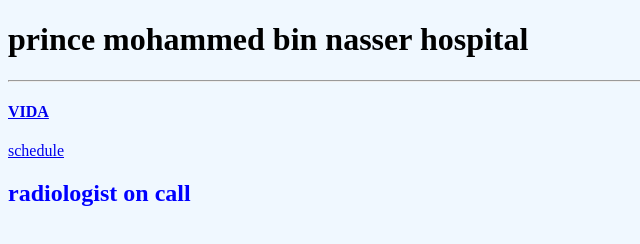
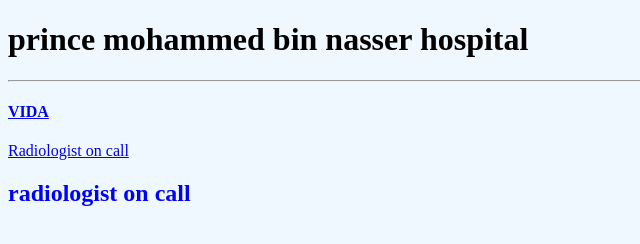
Before and after one commit to pmnh01/pmnh, a plain HTML site: page index.html in a window 1280 px wide. Shown: the full height of the page, 0-640 px from the left. Drawn offline with Linux system fonts and the light colour scheme.

Commit message:
Update index.html

```diff
--- a/index.html
+++ b/index.html
@@ -10,7 +10,7 @@
    <h1>prince mohammed bin nasser hospital</h1>
    <hr/>
    <a href="https:\\www.google.com.sa" target=_blank><h4> VIDA</h4></a>
-   <a href="page2.html">schedule</a>
+   <a href="https://queasiest-peck.000webhostapp.com/">Radiologist on call</a>
    </br>
    <!--comment for devolper-->
    <h2 style="color: blue;">radiologist on call</h3>
```
